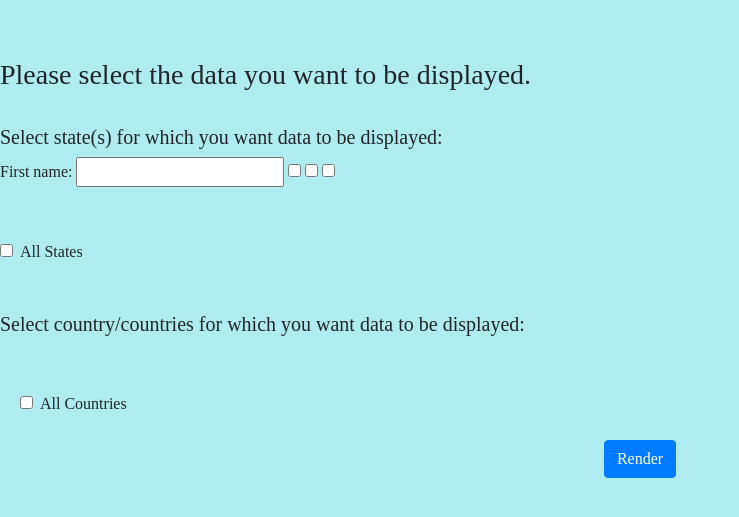
After one commit to Mandy-Zheng/Eclipse, a Flask app: template app/templates/temp.html in a window 1280 px wide. The commit adds this page. Shown: the top 517 px of the page, without its empty margins (0-739 px from the left). Run offline with Flask 2, Linux system fonts and the light colour scheme; the template is opened without the code that fills it, so the values that code supplies are empty; parts of the project's set-up code (start-up, migrations or seed data) failed here and were passed over; some libraries are stand-ins or nearby versions.

Commit message:
getting render page to display countreis that user checked

```diff
--- a/app/__init__.py
+++ b/app/__init__.py
@@ -92,19 +92,32 @@ def query():
     states=abbrev.keys()
     return render_template("query.html", title="COVID-19 Tracker", heading="Data Selection", states=states, countries=countries, state_dict=abbrev, countriesList=countriesList)
 
-@app.route('/data', methods=['POST'])
-def displayData():
-    pass
-
 @app.route('/data', methods=['GET'])
 def jsonData():
-    day0 = datetime.date.fromisoformat('2020-01-21')
-    try:
-        c = [row for row in countries if abs(row[0] - day0) == request.args['date'] and row[1] in request.args['countries']]
-        s = [row for row in states if abs(row[0] - day0) == request.args['date'] and row[1] in request.args['states']]
-        return json.dumps({'countries': c, 'states': s})
-    except KeyError:
-        return json.dumps({'countries': countries, 'states': states})
+    dataRequestS=[]
+    dataRequestC=[]
+    if request.args.get("allStates")=='on':
+        dataRequestS=abbrev.keys()
+    else:
+        for checkbox in abbrev.keys():
+            value = request.args.get(checkbox)
+            if value=='on':
+                dataRequestS.append(checkbox)
+    if request.args.get("allCountries")=='on':
+        dataRequestC=countriesList
+    else:
+        for checkbox in countriesList:
+            value = request.args.get(checkbox)
+            if value=='on':
+                dataRequestC.append(checkbox)
+    return render_template("data.html", states=dataRequestS, countries=dataRequestC)
+    #day0 = datetime.date.fromisoformat('2020-01-21')
+    #try:
+        #c = [row for row in countries if abs(row[0] - day0) == request.args['date'] and row[1] in request.args['countries']]
+        #s = [row for row in states if abs(row[0] - day0) == request.args['date'] and row[1] in request.args['states']]
+        #return json.dumps({'countries': c, 'states': s})
+    #except KeyError:
+        #return json.dumps({'countries': countries, 'states': states})
 
 #def filter(data, region):
 
--- a/app/static/css/style.css
+++ b/app/static/css/style.css
@@ -1 +1,3 @@
-body{}
+body{
+  margin-left: 10px;
+}
--- /dev/null
+++ b/app/templates/temp.html
@@ -0,0 +1,80 @@
+{% extends "_base.html" %}
+
+{% block body %}
+  <br>
+  <h3>Please select the data you want to be displayed.</h3>
+  <br>
+
+  <h5>Select state(s) for which you want data to be displayed:</h5>
+  <form action = "/data">
+  <!-- Individual States -->
+  <label for="fname">First name:</label>
+  <input type="text" id="fname" name="text">
+
+  <input type="checkbox" name="check" value="1">
+<input type="checkbox" name="check" value="2">
+<input type="checkbox" name="check" value="3">
+  <div>
+    {% for state in states %}
+      <span class="form-check checkbox-rounded checkbox-cerulean-blue-filled custom-control-inline">
+        <input type="checkbox" class="form-check-input filled-in states" id={{state_dict[state]}} name='states'>
+        <label class="form-check-label">{{state}}</label>
+      </span>
+    {% endfor %}
+    <br><br>
+    <span class="form-check checkbox-rounded checkbox-cerulean-blue-filled">
+      <input type="checkbox" class="form-check-input filled-in" id="allStates">
+      <label class="form-check-label">All States</label>
+    </span>
+  </div>
+  <br><br>
+
+  <h5>Select country/countries for which you want data to be displayed:</h5>
+
+  <div class="form-check">
+    {% for country in countriesList %}
+      <div class="form-check checkbox-rounded checkbox-cerulean-blue-filled custom-control-inline">
+        <input type="checkbox" class="form-check-input filled-in countries" id={{country}} name='country'>
+        <label class="form-check-label">{{country}}</label>
+      </div>
+   {% endfor %}
+   <br><br>
+   <span class="form-check checkbox-rounded checkbox-cerulean-blue-filled">
+     <input type="checkbox" class="form-check-input filled-in" id="allCountries">
+     <label class="form-check-label">All Countries</label>
+   </span>
+  </div>
+  <br>
+  <center>
+      <button type = "submit" class = "btn btn-primary" value = "sumbit"> Render </button>
+    </form>
+  </center>
+{% endblock %}
+
+{% block scripts %}
+<script>
+  var allStates = document.querySelector("#allStates");
+  allStates.addEventListener('change', function() {
+    if (this.checked) {
+      var elements = document.getElementsByClassName("form-check-input filled-in states");
+      var state = '';
+      for (var i=0; i<elements.length; i++) {
+        state = elements[i];
+        state.disabled = true;
+      }
+    }
+  );
+
+  var allCountries = document.querySelector("#allCountries");
+  allCountries.addEventListener('change', function() {
+    if (this.checked) {
+      var elements = document.getElementsByClassName("form-check-input filled-in countries");
+      var state = '';
+      for (var i=0; i<elements.length; i++) {
+        state = elements[i];
+        state.disabled = true;
+      }
+    }
+  );
+</script>
+{% endblock %}
```
Also changed, not shown: app/templates/data.html (+12 -6 lines), app/templates/query.html (+13 -14 lines).
